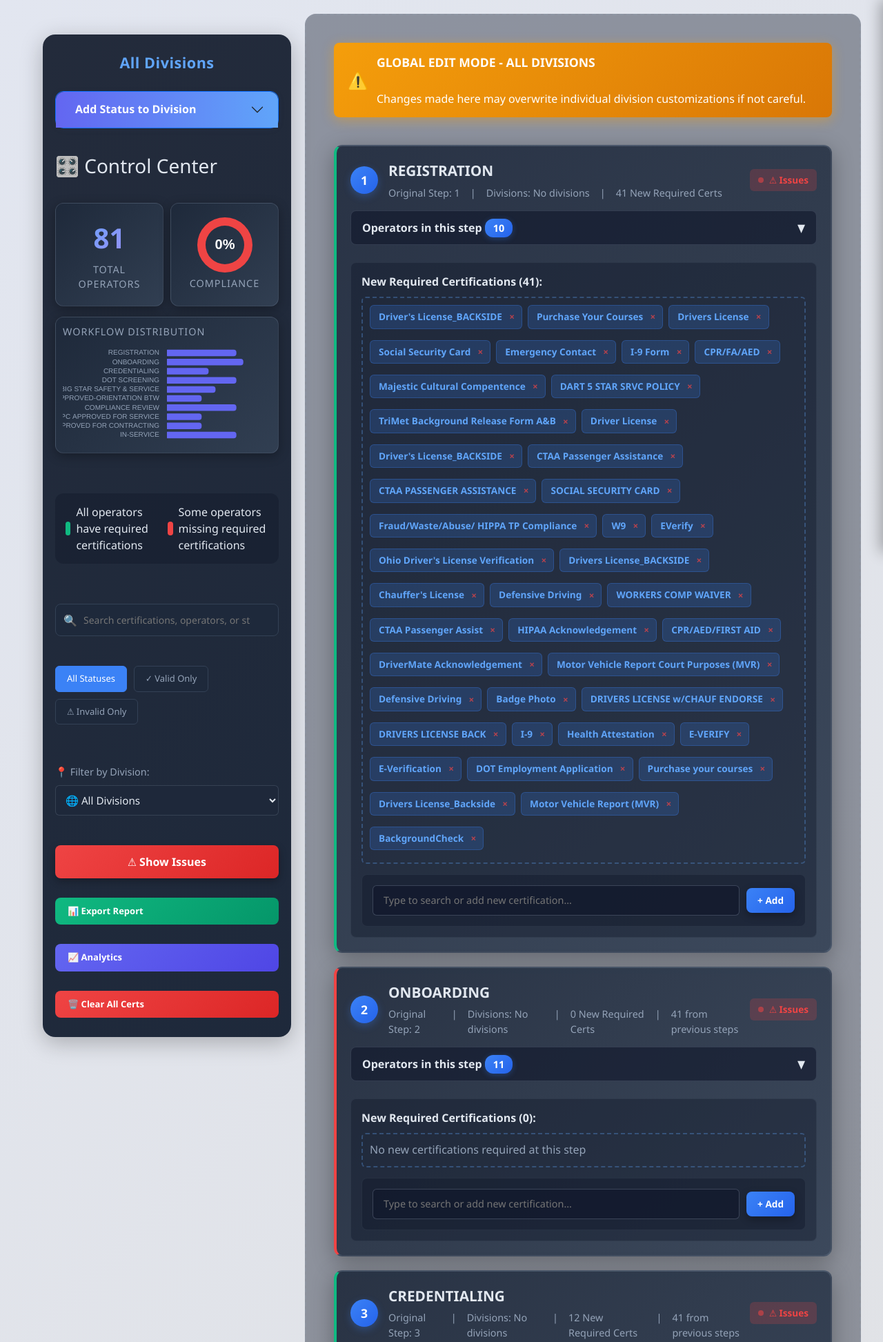
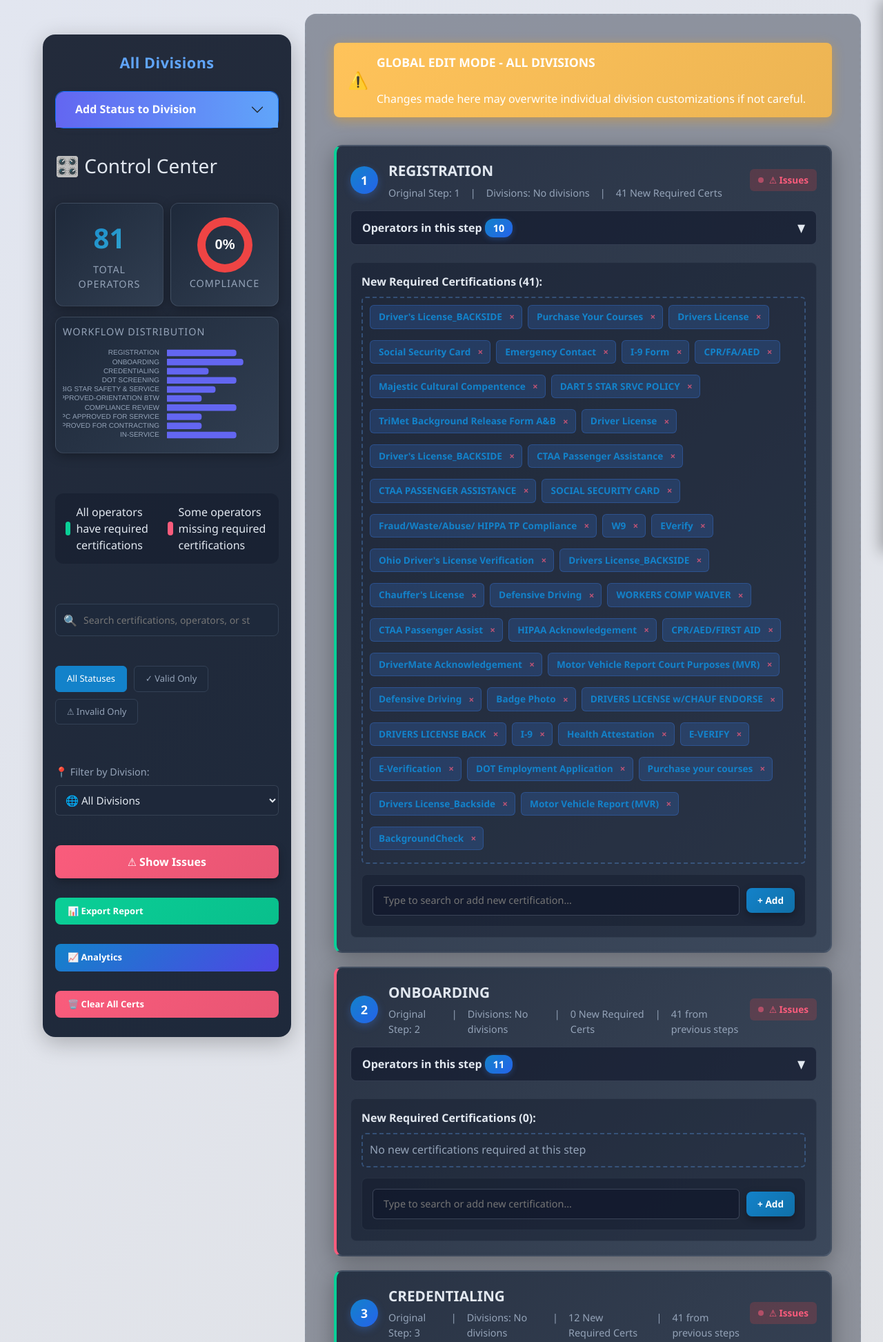
Before and after one commit to coreylee1990/Orion_Operator_Lifecycle_ASPnet_Full_ServerSideRender, an ASP.NET Core app: page / in a window 1280 px wide. Shown: the top 1945 px of the page at 69% size. Run offline with ASP.NET Core 8, Linux system fonts and the light colour scheme; data that the repository does not hold is empty.

Commit message:
Update color scheme to match main app branding - Primary: #1382CA, Success: #0acf97, Danger: #fa5c7c, Warning: #ffc35a

```diff
--- a/OrionOperatorLifecycleWebApp/wwwroot/css/requirements-editor.css
+++ b/OrionOperatorLifecycleWebApp/wwwroot/css/requirements-editor.css
@@ -108,57 +108,57 @@ h1 {
         }
 
         .btn-primary {
-            background: linear-gradient(135deg, #3b82f6, #2563eb);
+            background: linear-gradient(135deg, #1382CA, #1070a8);
             color: white;
         }
 
         .btn-primary:hover {
             transform: translateY(-2px);
-            box-shadow: 0 6px 16px rgba(59, 130, 246, 0.4);
+            box-shadow: 0 6px 16px rgba(19, 130, 202, 0.4);
         }
 
         .btn-success {
-            background: linear-gradient(135deg, #10b981, #059669);
+            background: linear-gradient(135deg, #0acf97, #09bf8c);
             color: white;
         }
 
         .btn-success:hover {
             transform: translateY(-2px);
-            box-shadow: 0 6px 16px rgba(16, 185, 129, 0.4);
+            box-shadow: 0 6px 16px rgba(10, 207, 151, 0.4);
         }
 
         .btn-danger {
-            background: linear-gradient(135deg, #ef4444, #dc2626);
+            background: linear-gradient(135deg, #fa5c7c, #e75573);
             color: white;
         }
 
         .btn-danger:hover {
             transform: translateY(-2px);
-            box-shadow: 0 6px 16px rgba(239, 68, 68, 0.4);
+            box-shadow: 0 6px 16px rgba(250, 92, 124, 0.4);
         }
 
         .btn-secondary {
-            background: linear-gradient(135deg, #6b7280, #4b5563);
+            background: linear-gradient(135deg, #6c757d, #646c74);
             color: white;
         }
 
         .btn-secondary:hover {
             transform: translateY(-2px);
-            box-shadow: 0 6px 16px rgba(107, 114, 128, 0.4);
+            box-shadow: 0 6px 16px rgba(108, 117, 125, 0.4);
         }
 
         .btn-toggle {
-            background: linear-gradient(135deg, #8b5cf6, #7c3aed);
+            background: linear-gradient(135deg, #39afd1, #35a2c1);
             color: white;
         }
 
         .btn-toggle:hover {
             transform: translateY(-2px);
-            box-shadow: 0 6px 16px rgba(139, 92, 246, 0.4);
+            box-shadow: 0 6px 16px rgba(57, 175, 209, 0.4);
         }
 
         .btn-toggle.active {
-            background: linear-gradient(135deg, #10b981, #059669);
+            background: linear-gradient(135deg, #0acf97, #09bf8c);
         }
 
         select.division-select {
@@ -437,16 +437,16 @@ h1 {
         }
 
         .step-card.drag-over {
-            border-color: #60a5fa;
+            border-color: #1382CA;
             background: linear-gradient(135deg, rgba(59, 130, 246, 0.2), rgba(37, 99, 235, 0.2));
         }
 
         .step-card.valid {
-            border-left: 4px solid #10b981;
+            border-left: 4px solid #0acf97;
         }
 
         .step-card.invalid {
-            border-left: 4px solid #ef4444;
+            border-left: 4px solid #fa5c7c;
         }
 
         .step-header {
@@ -457,7 +457,7 @@ h1 {
         }
 
         .step-number {
-            background: linear-gradient(135deg, #3b82f6, #2563eb);
+            background: linear-gradient(135deg, #1382CA, #2563eb);
             color: white;
             width: 40px;
             height: 40px;
@@ -501,12 +501,12 @@ h1 {
 
         .status-indicator.valid {
             background: rgba(16, 185, 129, 0.2);
-            color: #10b981;
+            color: #0acf97;
         }
 
         .status-indicator.invalid {
             background: rgba(239, 68, 68, 0.2);
-            color: #ef4444;
+            color: #fa5c7c;
         }
 
         .status-dot {
@@ -517,11 +517,11 @@ h1 {
         }
 
         .status-indicator.valid .status-dot {
-            background: #10b981;
+            background: #0acf97;
         }
 
         .status-indicator.invalid .status-dot {
-            background: #ef4444;
+            background: #fa5c7c;
         }
 
         @keyframes pulse {
@@ -551,7 +551,7 @@ h1 {
         }
 
         .dropdown-trigger .count {
-            background: linear-gradient(135deg, #3b82f6, #2563eb);
+            background: linear-gradient(135deg, #1382CA, #2563eb);
             color: white;
             padding: 4px 12px;
             border-radius: 12px;
@@ -647,7 +647,7 @@ h1 {
             padding: 2px 8px;
             border-radius: 4px;
             background: rgba(96, 165, 250, 0.2);
-            color: #60a5fa;
+            color: #1382CA;
         }
 
         .operator-progress {
@@ -665,15 +665,15 @@ h1 {
         }
 
         .operator-progress-segment.valid {
-            background: linear-gradient(90deg, #10b981, #34d399);
+            background: linear-gradient(90deg, #0acf97, #34d399);
         }
 
         .operator-progress-segment.expired {
-            background: linear-gradient(90deg, #f59e0b, #fbbf24);
+            background: linear-gradient(90deg, #ffc35a, #fbbf24);
         }
 
         .operator-progress-segment.missing {
-            background: linear-gradient(90deg, #ef4444, #f87171);
+            background: linear-gradient(90deg, #fa5c7c, #f87171);
         }
 
         .operator-progress-segment.no-data {
@@ -723,7 +723,7 @@ h1 {
             font-size: 0.85rem;
             font-weight: 600;
             background: rgba(59, 130, 246, 0.2);
-            color: #60a5fa;
+            color: #1382CA;
             border: 1px solid rgba(59, 130, 246, 0.3);
             cursor: move;
             position: relative;
@@ -746,7 +746,7 @@ h1 {
             top: 50%;
             transform: translateY(-50%);
             cursor: pointer;
-            color: #ef4444;
+            color: #fa5c7c;
             font-weight: 700;
             padding: 0 4px;
             opacity: 0.7;
@@ -975,8 +975,8 @@ h1 {
         }
 
         .filter-btn.active {
-            background: #3b82f6;
-            border-color: #3b82f6;
+            background: #1382CA;
+            border-color: #1382CA;
             color: white;
         }
 
@@ -988,7 +988,7 @@ h1 {
 
         .bulk-btn {
             padding: 10px 18px;
-            background: linear-gradient(135deg, #6366f1 0%, #4f46e5 100%);
+            background: linear-gradient(135deg, #1382CA 0%, #4f46e5 100%);
             border: none;
             border-radius: 8px;
             color: white;
@@ -1007,7 +1007,7 @@ h1 {
         }
 
         .bulk-btn.danger {
-            background: linear-gradient(135deg, #ef4444 0%, #dc2626 100%);
+            background: linear-gradient(135deg, #fa5c7c 0%, #e75573 100%);
         }
 
         .bulk-btn.danger:hover {
@@ -1015,7 +1015,7 @@ h1 {
         }
 
         .bulk-btn.success {
-            background: linear-gradient(135deg, #10b981 0%, #059669 100%);
+            background: linear-gradient(135deg, #0acf97 0%, #09bf8c 100%);
         }
 
         .bulk-btn.success:hover {
@@ -1499,7 +1499,7 @@ h1 {
         }
 
         .operator-progress-segment.missing {
-            background: #ef4444;
+            background: #fa5c7c;
         }
 
         .operator-item {
@@ -1540,15 +1540,15 @@ h1 {
         }
 
         .operator-progress-segment.valid {
-            background: linear-gradient(90deg, #10b981, #059669);
+            background: linear-gradient(90deg, #0acf97, #09bf8c);
         }
 
         .operator-progress-segment.expired {
-            background: linear-gradient(90deg, #fbbf24, #f59e0b);
+            background: linear-gradient(90deg, #fbbf24, #ffc35a);
         }
 
         .operator-progress-segment.missing {
-            background: linear-gradient(90deg, #ef4444, #dc2626);
+            background: linear-gradient(90deg, #fa5c7c, #e75573);
         }
 
         .operator-cert-stats {
@@ -1663,7 +1663,7 @@ h1 {
         .stat-value {
             font-size: 2.5rem;
             font-weight: 700;
-            background: linear-gradient(135deg, #60a5fa, #a78bfa);
+            background: linear-gradient(135deg, #1382CA, #39afd1);
             -webkit-background-clip: text;
             background-clip: text;
             -webkit-text-fill-color: transparent;
@@ -1700,11 +1700,11 @@ h1 {
         }
 
         .legend-color.valid {
-            background: #10b981;
+            background: #0acf97;
         }
 
         .legend-color.invalid {
-            background: #ef4444;
+            background: #fa5c7c;
         }
 
         /* Scrollbar styling */
@@ -1746,7 +1746,7 @@ h1 {
 
         /* Warning Banner for ALL mode */
         .all-divisions-warning {
-            background: linear-gradient(135deg, #f59e0b, #d97706);
+            background: linear-gradient(135deg, #ffc35a, #ecb453);
             color: white;
             padding: 15px 20px;
             border-radius: 8px;
```
Also changed, not shown: other parts of OrionOperatorLifecycleWebApp/wwwroot/css/requirements-editor.css (+37 -37 lines).
